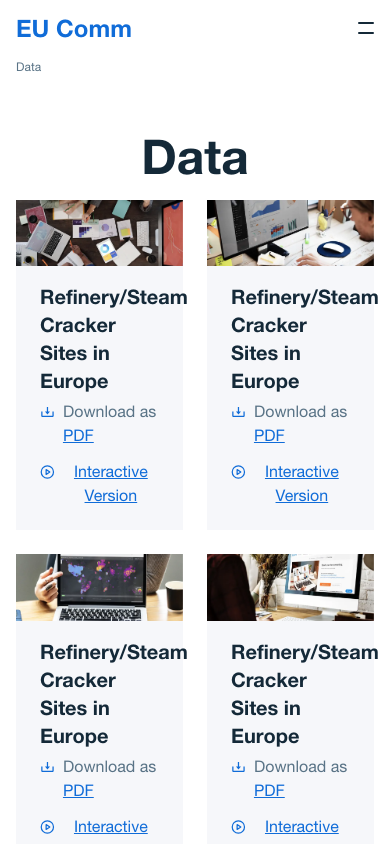
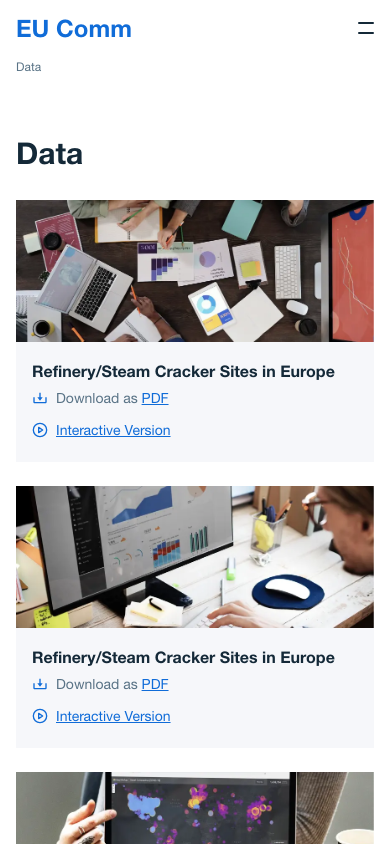
Before and after one commit to arpitgupta1214/eucomm, a Next.js app: page /data in a window 390 px wide. Shown: the top 844 px of the page. Built offline with nearby package versions, Linux system fonts and the light colour scheme; what calendar-dates would draw is missing.

Commit message:
data page added to mobile

```diff
--- a/components/DataCard/DataCard.jsx
+++ b/components/DataCard/DataCard.jsx
@@ -14,17 +14,17 @@ const DataCard = ({ datum, downloadAsText, interactiveText, light }) => (
     />
     {/* content */}
     <div
-      className={`w-full py-5 px-6  ${
+      className={`w-full py-5 px-4 md:px-6  ${
         light ? "bg-skin-light" : "bg-skin-base"
       }`}
     >
-      <div className="mb-1 font-bold text-xl">{datum.name}</div>
+      <div className="mb-1 font-bold md:text-xl">{datum.name}</div>
       <div className="mb-3 flex">
         <CustomIcon
           name="BiDownload"
-          className="mr-2 text-skin-highlight text-xl"
+          className="mr-2 text-skin-highlight md:text-xl"
         />
-        <div className="text-skin-light">
+        <div className="text-sm md:text-base text-skin-light">
           {downloadAsText}{" "}
           <button className="text-skin-highlight underline">
             {datum.fileType}
@@ -34,10 +34,10 @@ const DataCard = ({ datum, downloadAsText, interactiveText, light }) => (
       <div className="flex">
         <CustomIcon
           name="FiPlayCircle"
-          className="mr-2 text-skin-highlight text-xl"
+          className="mr-2 text-skin-highlight md:text-xl"
         />
         <button
-          className="text-skin-highlight underline"
+          className="text-sm md:text-base text-skin-highlight underline"
           onClick={() =>
             router.push(`${router.asPath}/${encodeURIComponent(datum.slug)}`)
           }
--- a/pages/data/[datum].jsx
+++ b/pages/data/[datum].jsx
@@ -2,8 +2,10 @@ import Layout from "components/Layouts";
 import { useState } from "react";
 import Image from "next/image";
 import DataCard from "components/DataCard";
+import { useSelector } from "react-redux";
 
 const Data = (props) => {
+  const isMobile = useSelector((state) => state.ui.isMobile);
   const [otherData, setOtherData] = useState(props.otherData.slice(0, 2));
   const [moreData, setMoreData] = useState(true);
 
@@ -14,11 +16,11 @@ const Data = (props) => {
   return (
     <div className="mt-16 flex flex-col items-center">
       {/* head */}
-      <div className="mb-3 w-full max-w-xl font-bold text-5xl leading-normal text-center">
+      <div className="mb-6 mx-4 max-w-xl text-3xl md:text-5xl font-bold md:text-center md:leading-normal">
         {props.pageHead}
       </div>
       {/* subhead */}
-      <div className="mb-3 w-full max-w-xl text-skin-light text-lg leading-relaxed text-center">
+      <div className="mx-4 md:mx-0 mb-3 md:w-full max-w-xl text-skin-light text-lg leading-relaxed md:text-center">
         {props.pageSubHead}
       </div>
 
@@ -34,23 +36,25 @@ const Data = (props) => {
       </div>
 
       {/* sections */}
-      <div className="mb-72 content-md grid grid-flow-row gap-6">
+      <div className="mb-10 md:mb-32 content-md grid grid-flow-row gap-6">
         {props.sections.map((section, idx) => (
           <div
             key={`section-${idx}`}
             className="w-full flex flex-col items-center"
           >
-            <div className="mb-3 max-w-3xl font-bold text-2xl text-center">
+            <div className="mb-2 md:mb-3 max-w-3xl font-bold text-lg md:text-2xl md:text-center">
               {section.head}
             </div>
-            <div className="mb-8 max-w-3xl text-skin-light text-center">
+            <div className="mb-6 md:mb-8 max-w-3xl text-sm md:text-base text-skin-light md:text-center">
               {section.subHead}
             </div>
             <div className="w-full flex justify-center flex-wrap">
               {section.graphs.map((graph, idx) => (
                 <div
                   key={`graph-${idx}`}
-                  className={`mb-6 w-1/2 ${idx % 2 === 0 ? "pr-3" : "pl-3"}`}
+                  className={`mb-6 w-full md:w-1/2 ${
+                    !isMobile ? (idx % 2 === 0 ? "pr-3" : "pl-3") : ""
+                  }`}
                 >
                   <div className={`w-full`}>
                     <Image
@@ -69,10 +73,12 @@ const Data = (props) => {
       </div>
 
       {/* other data */}
-      <div className="w-full py-32 flex flex-col items-center bg-skin-light">
-        <div className="mb-4 font-bold text-4xl">{props.otherDataHead}</div>
+      <div className="w-full py-10 md:py-32 flex flex-col items-center bg-skin-light">
+        <div className="mb-4 font-bold text-2xl md:text-4xl content-md md:text-center">
+          {props.otherDataHead}
+        </div>
         <div className="content-md flex flex-col items-center">
-          <div className="mb-6 grid grid-cols-2 gap-6">
+          <div className="mb-6 grid md:grid-cols-2 gap-6">
             {otherData.map((datum, idx) => (
               <DataCard
                 key={`datum-${idx}`}
--- a/pages/data/index.jsx
+++ b/pages/data/index.jsx
@@ -13,11 +13,13 @@ const Data = (props) => {
   return (
     <div className="mt-16 flex flex-col items-center">
       {/* head */}
-      <div className="mb-3 font-bold text-5xl">{props.pageHead}</div>
+      <div className="mb-6 content-md text-3xl md:text-5xl font-bold md:text-center">
+        {props.pageHead}
+      </div>
 
       {/* data */}
-      <div className="mb-32 content-md flex flex-col items-center">
-        <div className="mb-6 w-full grid grid-cols-2 gap-6">
+      <div className="mb-10 md:mb-32 content-md flex flex-col items-center">
+        <div className="mb-6 w-full grid md:grid-cols-2 gap-6">
           {data.map((datum, idx) => (
             <DataCard
               key={`datum-${idx}`}
--- a/pages/working-groups/[group].jsx
+++ b/pages/working-groups/[group].jsx
@@ -27,8 +27,6 @@ const Group = (props) => {
         <Image
           src={props.headImage.src}
           alt=""
-          width={props.headImage.width}
-          height={props.headImage.height}
           layout="fill"
           objectFit="cover"
           objectPosition="center"
```
